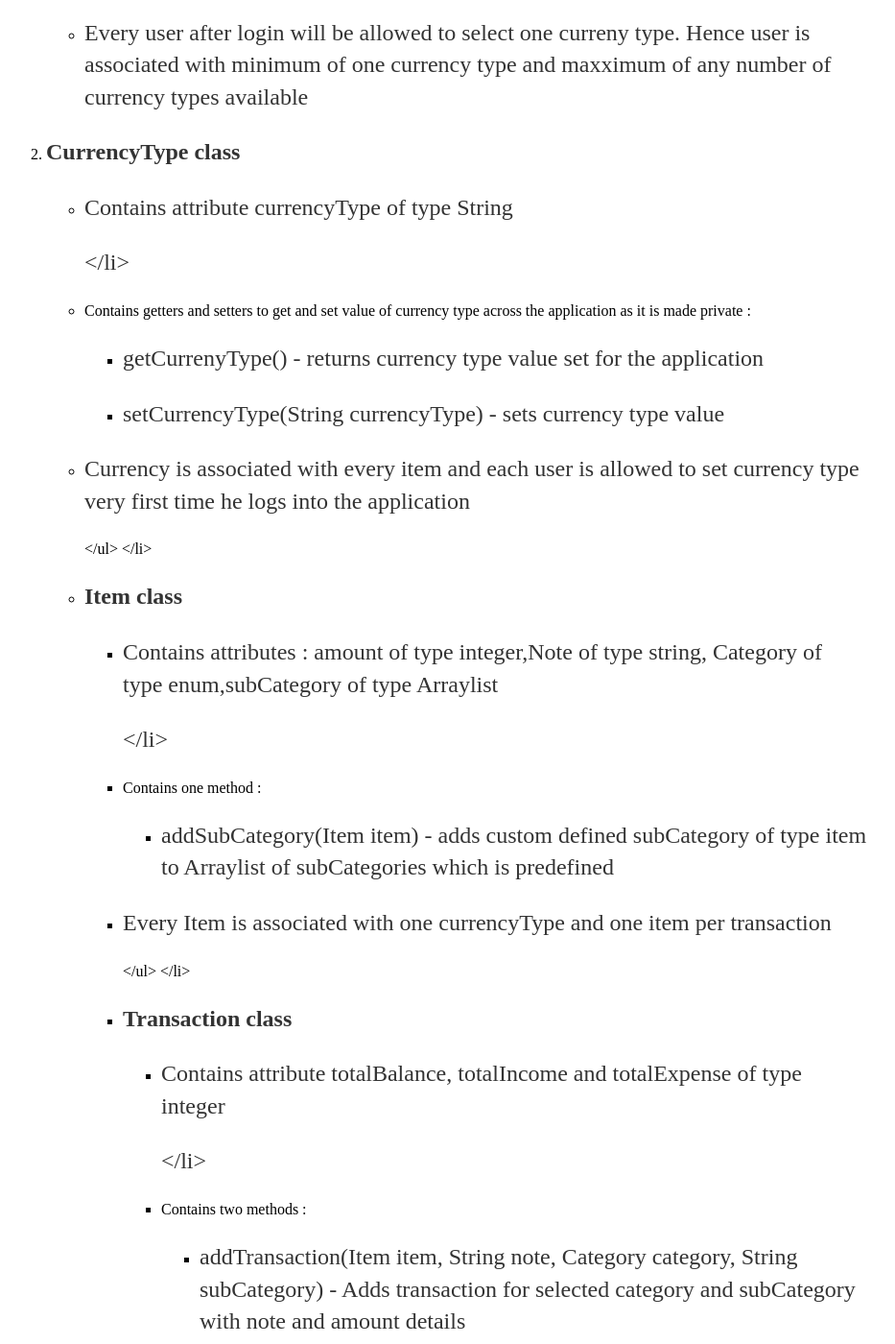
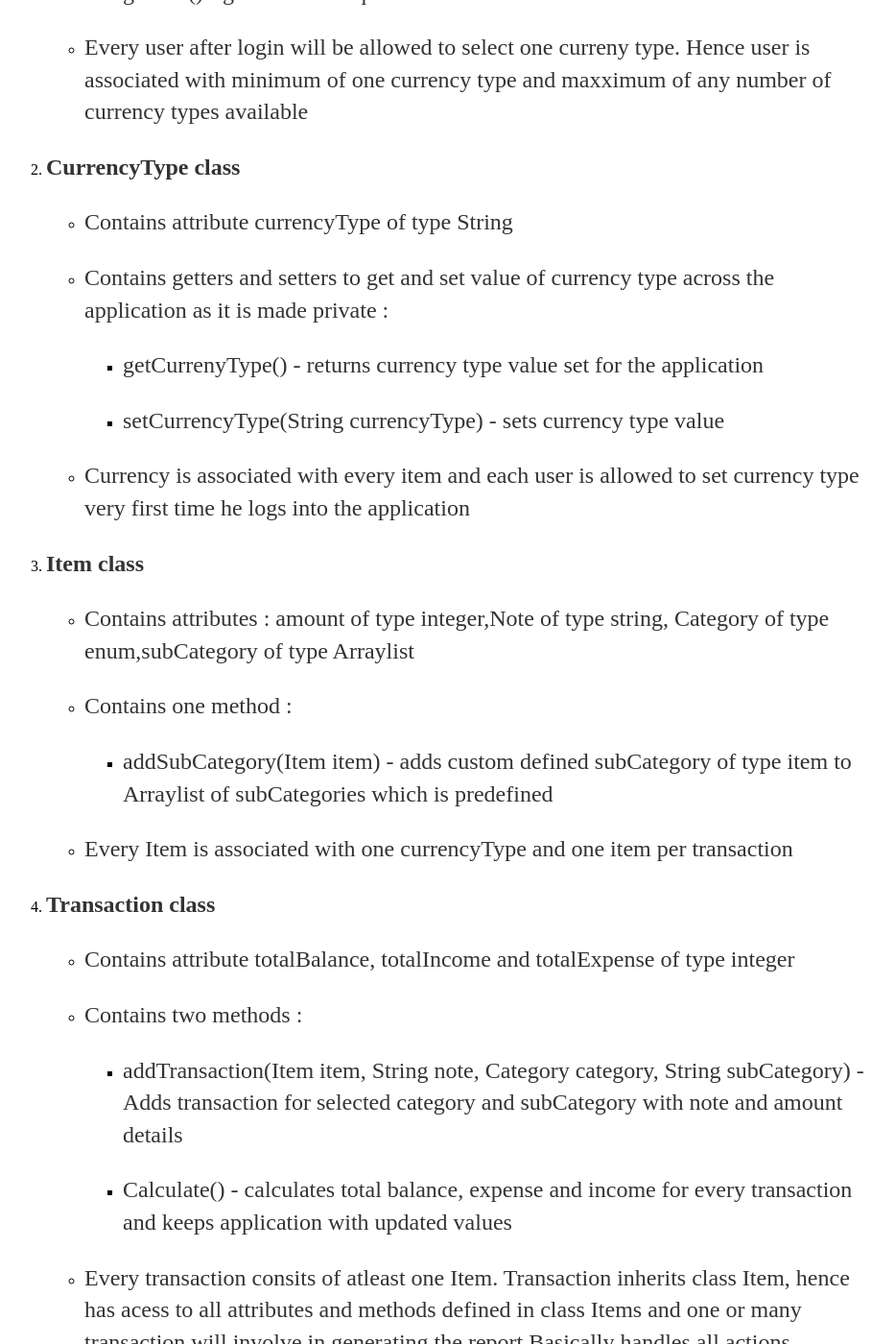
Before and after one commit to vinoth789/Money-tracker, a Jekyll site: the page built from docs/_posts/2017-05-20-SystemDesign.md, in a window 1280 px wide and 1400 px high, scrolled down 1073 px. Shown: the whole window at 96% size, without its empty margins (184-1117 px from the left). Built offline with Jekyll 4.4.1, drawn with Linux system fonts in a browser that asks for light colours; our own code applies the rules of GitHub Pages for plain Markdown files; some of the changed text lies outside the part shown.

Commit message:
Update 2017-05-20-SystemDesign.md

```diff
--- a/docs/_posts/2017-05-20-SystemDesign.md
+++ b/docs/_posts/2017-05-20-SystemDesign.md
@@ -29,7 +29,7 @@
       <p><b>User class</b></p>
        <ul>
          <li><p>Contains attribute PIN of type integer. Accepts PIN of length 4</p></li>
-         <li>Contains three methods :
+         <li><p>Contains three methods :</p>
               <ul>
                   <li><p>verifyPIN(int PIN) - verifies if entered pin is of lenght 4 and user authentication</p></li>
                   <li><p>setPIN(int PIN) - sets passed pin when user has logged in for the first time</p></li>
@@ -41,10 +41,11 @@
     </li>
 
 
-<li><p><b>CurrencyType class</b></p>
-     <ul>
-         <li><p>Contains attribute currencyType of type String<p></li>
-         <li>Contains getters and setters to get and set value of currency type across the application as it is made private :
+  <li>
+      <p><b>CurrencyType class</b></p>
+      <ul>
+         <li><p>Contains attribute currencyType of type String</p></li>
+         <li><p>Contains getters and setters to get and set value of currency type across the application as it is made private :</p>
               <ul>
                   <li><p>getCurrenyType() - returns currency type value set for the application</p></li>
                   <li><p>setCurrencyType(String currencyType) - sets currency type value</p></li>
@@ -59,8 +60,8 @@
 
 <li><p><b>Item class</b></p>
      <ul>
-         <li><p>Contains attributes : amount of type integer,Note of type string, Category of type enum,subCategory of type                          Arraylist<p></li>
-         <li>Contains one method :
+         <li><p>Contains attributes : amount of type integer,Note of type string, Category of type enum,subCategory of type                          Arraylist</p></li>
+         <li><p>Contains one method :</p>
               <ul>
                   <li><p>addSubCategory(Item item) - adds custom defined subCategory of type item to Arraylist of subCategories which is predefined </p></li>
               </ul>
@@ -73,8 +74,8 @@
 
 <li><p><b>Transaction class</b></p>
      <ul>
-         <li><p>Contains attribute totalBalance, totalIncome and totalExpense of type integer<p></li>
-         <li>Contains two methods :
+         <li><p>Contains attribute totalBalance, totalIncome and totalExpense of type integer</p></li>
+         <li><p>Contains two methods :</p>
               <ul>
                   <li><p>addTransaction(Item item, String note, Category category, String subCategory) - Adds transaction for selected category and subCategory with note and amount details</p></li>
                   <li><p>Calculate() - calculates total balance, expense and income for every transaction and keeps application with updated values</p></li>
@@ -91,7 +92,7 @@
      <p> <b>Report class</b></p>
      <ul>
      <li><p>Contains attribute startDate and endDate of type Date and Category of type enum</p></li>
-     <li>Contains three methods :
+     <li><p>Contains three methods :</p>
           <ul>
                <li><p>generateReport(startDate Date, endDate Date) - Generates report based on the given range of date values</p></li>
                 <li><p>generateReport(Category category) - Generates report based on the selected category value</p></li>
```
